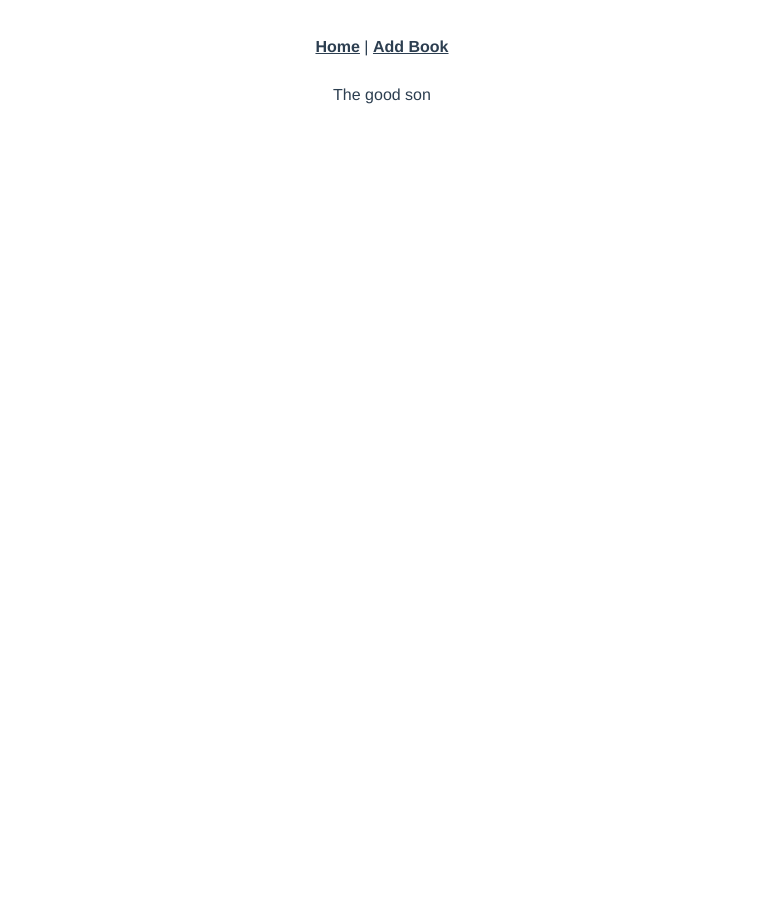
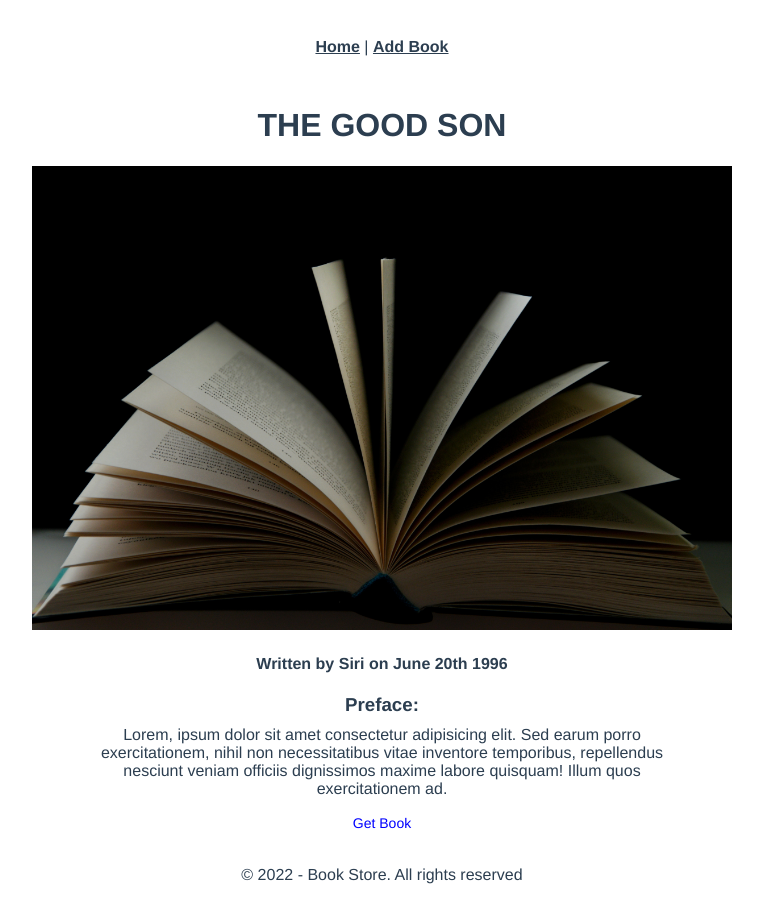
Before and after one commit to doluwamu/book-store-client, a Vue app: page /book/1 in a window 1280 px wide. Shown: the whole page, without its empty margins (258-1021 px from the left). Before the commit the page ends 800 px from the top, so only its background shows below. Built offline with nearby package versions, Linux system fonts and the light colour scheme.

Commit message:
implmented dynamic routes to view details of a book

```diff
--- a/package.json
+++ b/package.json
@@ -8,6 +8,7 @@
   },
   "dependencies": {
     "core-js": "^3.8.3",
+    "moment": "^2.29.4",
     "vue": "^3.2.13",
     "vue-router": "^4.0.3",
     "vuex": "^4.0.0"
--- a/src/App.vue
+++ b/src/App.vue
@@ -4,7 +4,17 @@
     <router-link to="/add-book">Add Book</router-link>
   </nav>
   <router-view />
+  <Footer />
 </template>
+
+<script>
+import Footer from "@/components/General/Footer.vue";
+
+export default {
+  name: "App",
+  components: { Footer },
+};
+</script>
 
 <style>
 #app {
@@ -13,6 +23,12 @@
   -moz-osx-font-smoothing: grayscale;
   text-align: center;
   color: #2c3e50;
+}
+
+.home,
+.book-details,
+.create-book {
+  min-height: 73vh;
 }
 
 nav {
--- a/src/assets/data/books.js
+++ b/src/assets/data/books.js
@@ -8,6 +8,7 @@ const books = [
     publishDate: "06-20-1996",
     preface:
       "Lorem, ipsum dolor sit amet consectetur adipisicing elit. Sed earum porro exercitationem, nihil non necessitatibus vitae inventore temporibus, repellendus nesciunt veniam officiis dignissimos maxime labore quisquam! Illum quos exercitationem ad.",
+    link: "https://momentjs.com/",
   },
   {
     id: 2,
@@ -18,6 +19,7 @@ const books = [
     publishDate: "03-14-1943",
     preface:
       "Lorem, ipsum dolor sit amet consectetur adipisicing elit. Sed earum porro exercitationem, nihil non necessitatibus vitae inventore temporibus, repellendus nesciunt veniam officiis dignissimos maxime labore quisquam! Illum quos exercitationem ad.",
+    link: "https://momentjs.com/",
   },
   {
     id: 3,
@@ -28,6 +30,7 @@ const books = [
     publishDate: "09-23-1973",
     preface:
       "Lorem, ipsum dolor sit amet consectetur adipisicing elit. Sed earum porro exercitationem, nihil non necessitatibus vitae inventore temporibus, repellendus nesciunt veniam officiis dignissimos maxime labore quisquam! Illum quos exercitationem ad.",
+    link: "https://momentjs.com/",
   },
   {
     id: 4,
@@ -38,6 +41,7 @@ const books = [
     publishDate: "09-23-1973",
     preface:
       "Lorem, ipsum dolor sit amet consectetur adipisicing elit. Sed earum porro exercitationem, nihil non necessitatibus vitae inventore temporibus, repellendus nesciunt veniam officiis dignissimos maxime labore quisquam! Illum quos exercitationem ad.",
+    link: "https://momentjs.com/",
   },
   {
     id: 5,
@@ -48,6 +52,7 @@ const books = [
     publishDate: "09-23-1973",
     preface:
       "Lorem, ipsum dolor sit amet consectetur adipisicing elit. Sed earum porro exercitationem, nihil non necessitatibus vitae inventore temporibus, repellendus nesciunt veniam officiis dignissimos maxime labore quisquam! Illum quos exercitationem ad.",
+    link: "https://momentjs.com/",
   },
 ];
 
--- a/src/assets/styles/home-view.css
+++ b/src/assets/styles/home-view.css
@@ -32,7 +32,7 @@
 .home .books-container .card {
   width: 300px;
   min-height: 350px;
-  box-shadow: 0 0 9px 0.3px #000;
+  box-shadow: 0 0 4px 0.2px #000;
   border-radius: 10px;
   overflow: hidden;
   /* background-color: pink; */
--- /dev/null
+++ b/src/components/General/Footer.vue
@@ -0,0 +1,11 @@
+<template>
+  <footer>
+    <p>&copy; 2022 - Book Store. All rights reserved</p>
+  </footer>
+</template>
+
+<!-- <style scoped>
+footer {
+  padding: 10px 5px;
+}
+</style> -->
--- a/src/components/Home/BookCard.vue
+++ b/src/components/Home/BookCard.vue
@@ -8,12 +8,15 @@
     <div class="card-info">
       <p class="book-name">Name: {{ book.name.toUpperCase() }}</p>
       <p class="book-author">Author: {{ book.author.toUpperCase() }}</p>
+      <router-link
+        class="view-link"
+        :to="{ name: 'bookDetails', params: { id: book.id } }"
+        >View book details</router-link
+      >
     </div>
   </div>
 </template>
 <script>
-// import {p} from 'vue-router'
-
 export default {
   name: "BookCard",
   props: {
@@ -26,12 +29,20 @@ export default {
   margin: 0;
   padding: 15px 2px 4px;
   color: red;
+  font-weight: 600;
 }
 
 .book-author {
-  margin: 0;
+  margin: 0 0 4px;
   padding: 6px 2px;
   font-size: 14px;
   color: green;
+  font-weight: 700;
+}
+
+.view-link {
+  font-size: 13px;
+  color: blue;
+  text-decoration: none;
 }
 </style>
--- a/src/router/index.js
+++ b/src/router/index.js
@@ -1,6 +1,6 @@
 import { createRouter, createWebHistory } from "vue-router";
 import HomeView from "../views/HomeView.vue";
-import BookDetails from "@/views/BookDetails.vue";
+import BookDetails from "@/views/BookDetailsView.vue";
 
 const routes = [
   {
@@ -15,7 +15,9 @@ const routes = [
     // this generates a separate chunk (about.[hash].js) for this route
     // which is lazy-loaded when the route is visited.
     component: () =>
-      import(/* webpackChunkName: "about" */ "../views/CreateBook.vue"),
+      import(
+        /* webpackChunkName: "create-book" */ "../views/CreateBookView.vue"
+      ),
   },
   {
     path: "/book/:id",
--- a/src/views/BookDetails.vue
+++ /dev/null
@@ -1,20 +0,0 @@
-<template lang="">
-  <div>{{ book.name }}</div>
-</template>
-<script>
-import books from "@/assets/data/books";
-
-export default {
-  name: "BookDetails",
-  components: {},
-  data() {
-    return {
-      book: {},
-    };
-  },
-  created() {
-    this.book = books.find((book) => book.id === Number(this.$route.params.id));
-  },
-};
-</script>
-<style lang=""></style>
--- /dev/null
+++ b/src/views/BookDetailsView.vue
@@ -0,0 +1,88 @@
+<template lang="">
+  <div class="book-details">
+    <div class="detail-container">
+      <h1 class="book-name">{{ book.name.toUpperCase() }}</h1>
+
+      <div class="book-img-wrapper">
+        <img :src="book.image" :alt="book.name" />
+      </div>
+
+      <div class="other-info">
+        <h4 class="author">
+          Written by {{ book.author }} on
+          {{ moment(publishDate).format("MMMM Do YYYY") }}
+        </h4>
+        <div class="preface-section">
+          <h3 class="preface-title">Preface:</h3>
+          <p class="preface-content">{{ book.preface }}</p>
+        </div>
+        <a
+          :href="book.link"
+          class="get-book-link"
+          target="_blank"
+          rel="noopener noreferrer"
+          >Get Book</a
+        >
+        <br />
+        <br />
+      </div>
+    </div>
+  </div>
+</template>
+<script>
+import books from "@/assets/data/books";
+import moment from "moment";
+
+export default {
+  name: "BookDetails",
+  components: {},
+  data() {
+    return {
+      book: {},
+      publishDate: "",
+      moment,
+    };
+  },
+  created() {
+    this.book = books.find((book) => book.id === Number(this.$route.params.id));
+    this.publishDate = new Date(this.book.publishDate);
+  },
+};
+</script>
+
+<style scoped>
+.book-details {
+  max-width: 1200px;
+  margin: 0 auto;
+}
+
+.book-img-wrapper {
+  max-width: 700px;
+  max-height: 500px;
+  margin: 0 auto;
+}
+
+.book-img-wrapper img {
+  width: 100%;
+  height: 100%;
+}
+
+.preface-section {
+  max-width: 600px;
+  margin: 0 auto;
+}
+
+.preface-title {
+  margin-bottom: 0;
+}
+
+.preface-content {
+  margin-top: 10px;
+}
+
+.get-book-link {
+  color: blue;
+  text-decoration: none;
+  font-size: 14px;
+}
+</style>
--- a/src/views/CreateBook.vue
+++ b/src/views/CreateBookView.vue
@@ -1,5 +1,5 @@
 <template>
-  <div class="about">
+  <div class="create-book">
     <h1>Create book page</h1>
   </div>
 </template>
```
Also changed, not shown: 1 other file (tests, documents, lock files or other folders).
